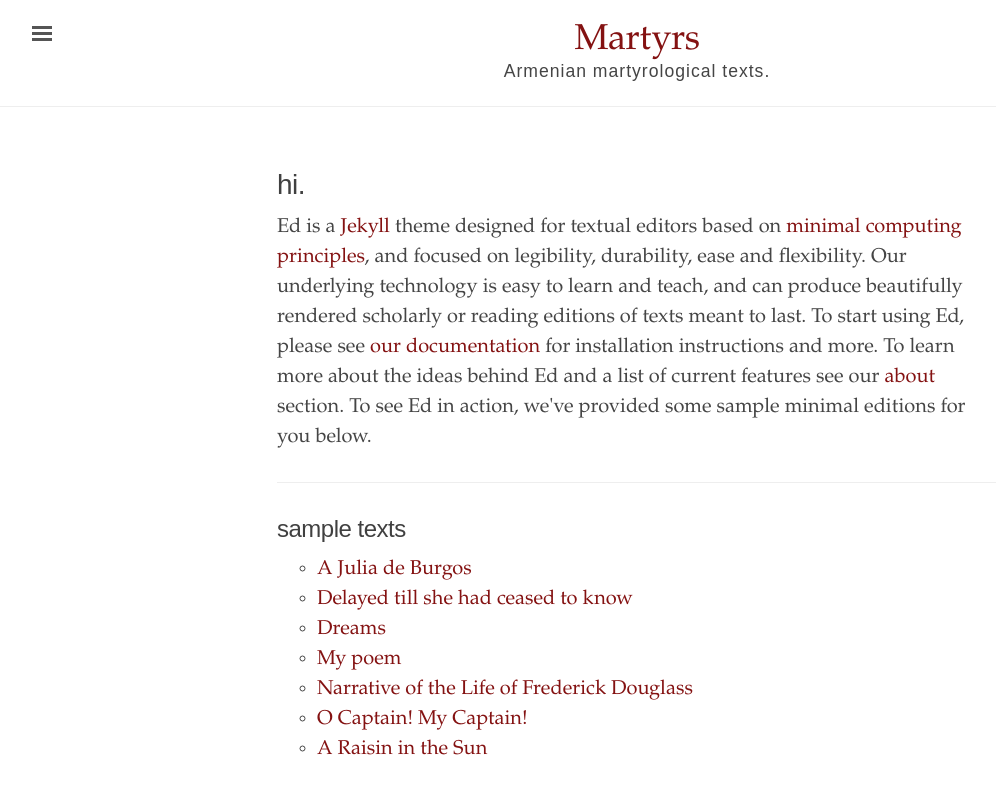
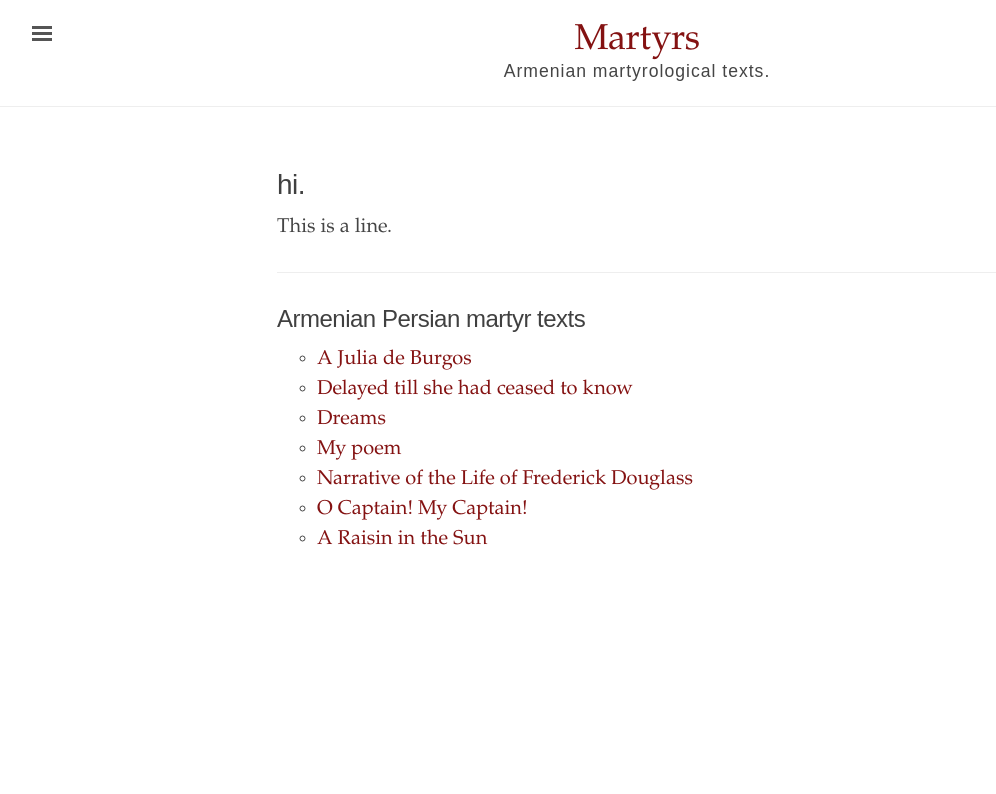
Before and after one commit to kayladang/martyrs, a Jekyll site: the page built from index.html, in a window 1280 px wide. Shown: the top 794 px of the page, without its empty margins (3-999 px from the left). Built offline with Jekyll 4.4.1, drawn with Linux system fonts in a browser that asks for light colours.

Commit message:
paragraph home page update

```diff
--- a/index.html
+++ b/index.html
@@ -1,26 +1,19 @@
 ---
 layout: default
-title: "Ed."
+title: "Martyrs."
 ---
 <div class="introduction">
   <h1>hi.</h1>
 
 <p>
-  Ed is a <a href="https://jekyllrb.com/" target="_blank">Jekyll</a> theme designed for textual
-  editors based on <a href="http://go-dh.github.io/mincomp/">minimal computing principles</a>, and
-  focused on legibility, durability, ease and flexibility. Our underlying technology is easy to
-  learn and teach, and can produce beautifully rendered scholarly or reading editions of texts meant
-  to last. To start using Ed, please see <a href="{{ site.baseurl }}/documentation/">our
-  documentation</a> for installation instructions and more. To learn more about the ideas behind Ed
-  and a list of current features see our <a href="{{ site.baseurl }}/about/">about</a> section. To
-  see Ed in action, we've provided some sample minimal editions for you below.
+  This is a line.
 </p>
 </div>
 
 <hr>
 
 <div class="toc">
-  <h2>sample texts</h2>
+  <h2>Armenian Persian martyr texts</h2>
   <ul class="texts">
   {% for item in site.texts %}
 
```
